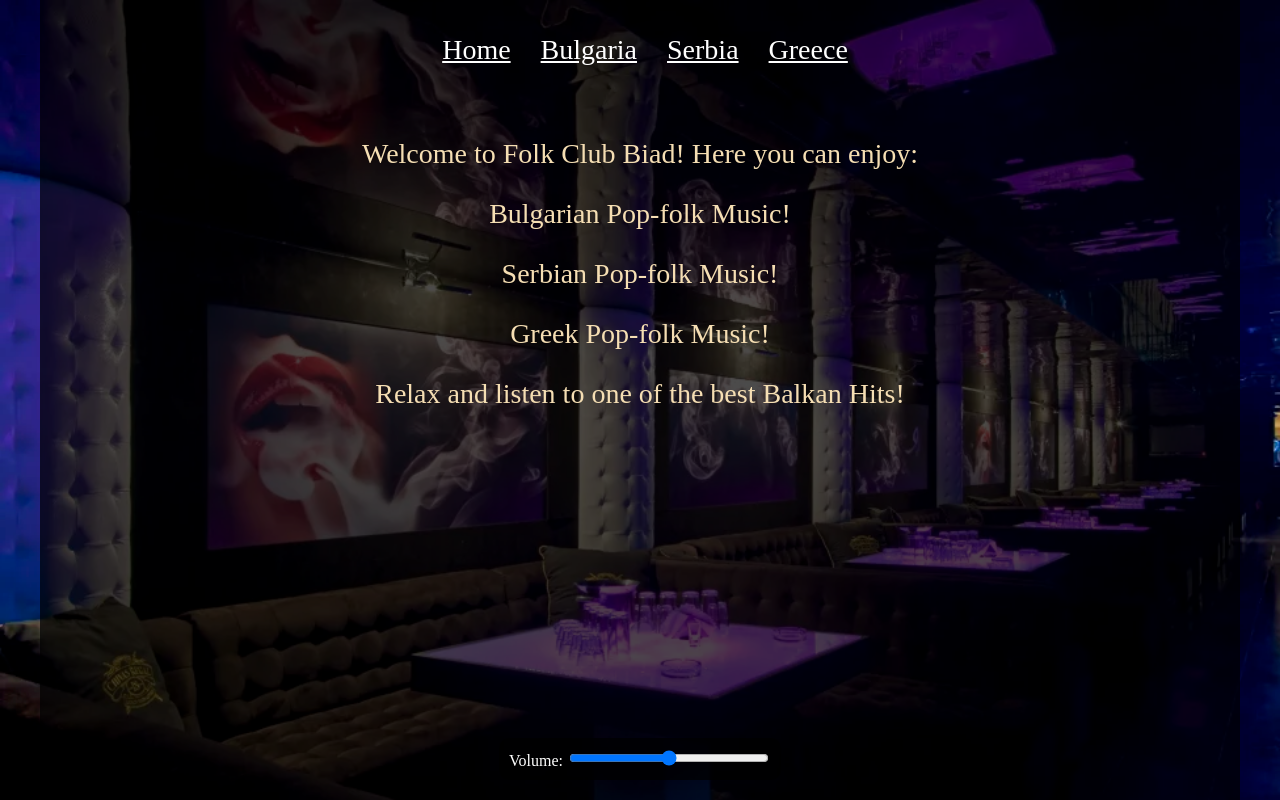
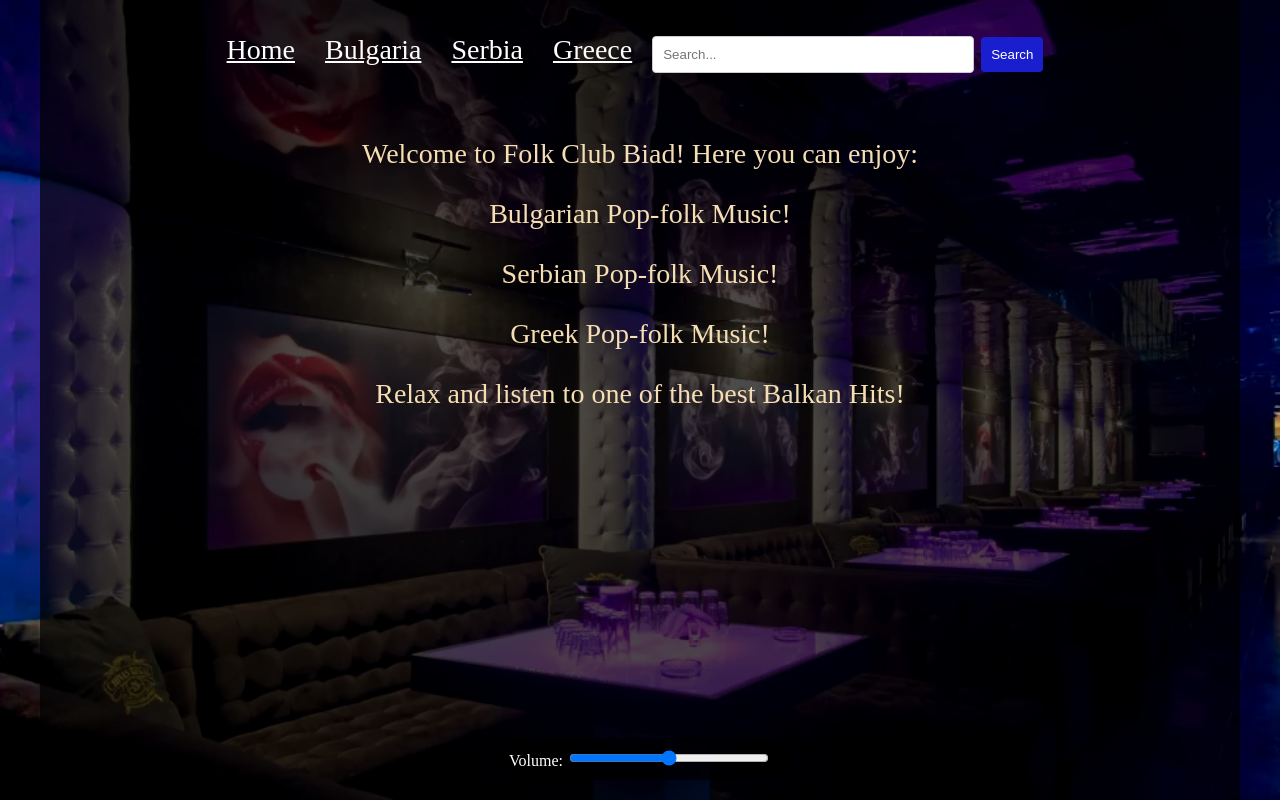
Before and after one commit to Ug98/Pop-Folk-Titans, a website with bundled scripts: page index.html in a window 1280 px wide. Built offline with nearby package versions, Linux system fonts and the light colour scheme.

Commit message:
added search bar to the html and css

```diff
--- a/index.html
+++ b/index.html
@@ -17,6 +17,10 @@
       <a href="#" class="nav-link" data-page="Bulgaria">Bulgaria </a>
       <a href="#" class="nav-link" data-page="Serbia">Serbia </a>
       <a href="#" class="nav-link" data-page="Greece">Greece </a>
+      <div class="search-container">
+        <input type="text" id="search-bar" placeholder="Search...">
+        <button onclick="performSearch()">Search</button>
+      </div>
     </nav>
     <div id="container">
 
--- a/src/navigation.js
+++ b/src/navigation.js
@@ -1,7 +1,5 @@
-import { toHomeView, toBulgariaView, toSerbiaView, toGreeceView } from "/src/views.js";
+import { toHomeView, toBulgariaView, toSerbiaView, toGreeceView, toSearchView } from "/src/views.js";
 import { HOME, BULGARIA, SERBIA, GREECE, CONTAINER_SELECTOR } from "/src/constants.js";
-
-
 
 
 export const loadPage = (page = '') => {
--- a/src/views.js
+++ b/src/views.js
@@ -200,3 +200,14 @@ export const toGreeceView = () => `
   </div>
 </div>
 `;
+
+export const toSearchView = () => `
+<div id="home">
+  <h1>Search Results</h1>
+  <div class="home-content">
+    <div class="images" id="search-results">
+      <!-- Search results will be dynamically injected here -->
+    </div>
+  </div>
+</div>
+`;
--- a/style.css
+++ b/style.css
@@ -121,3 +121,31 @@ h1 span {
 h1 span {
   color: white;
 }
+
+.search-container {
+  margin: 20px;
+}
+
+#search-bar {
+  padding: 10px;
+  width: 300px;
+  border: 1px solid #ccc;
+  border-radius: 4px;
+}
+
+button {
+  padding: 10px;
+  border: none;
+  background-color: rgb(25, 31, 206);
+  color: white;
+  border-radius: 4px;
+  cursor: pointer;
+}
+
+button:hover {
+  background-color: blueviolet;
+}
+
+#search-results {
+  margin-top: 20px;
+}
```
Also changed, not shown: index.js (line endings or trailing spaces).
